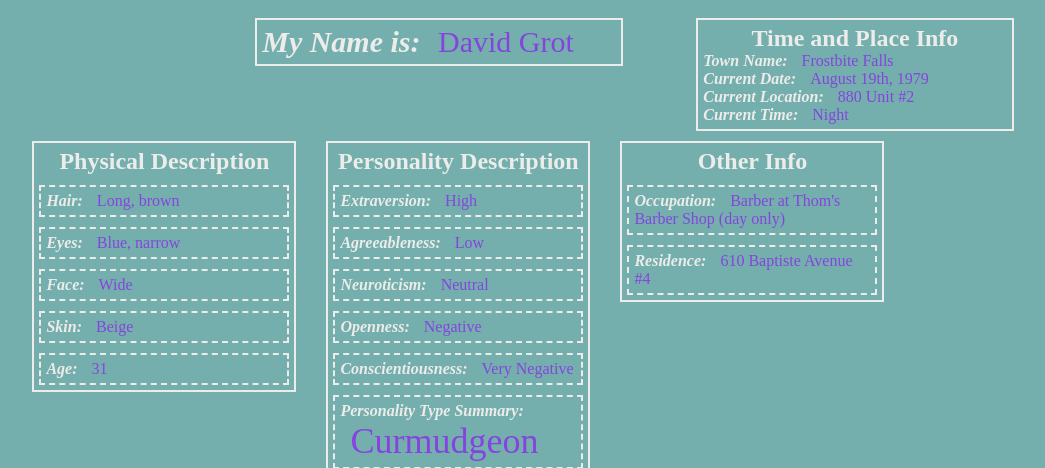
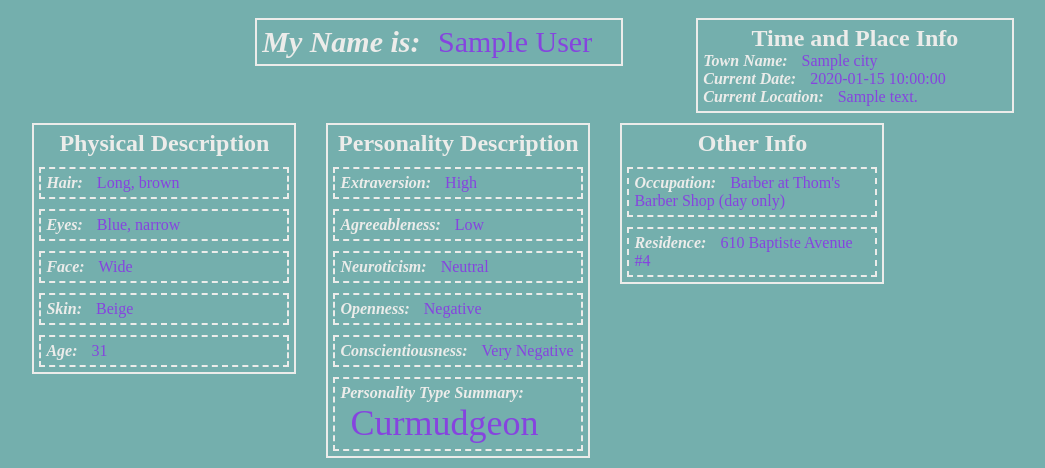
Before and after one commit to james-owen-ryan/bad_news_live, a Flask app: template backend/app/templates/actor.html in a window 1280 px wide. Shown: the top 468 px of the page, without its empty margins (132-1177 px from the left). Run offline with Flask 2, Linux system fonts and the light colour scheme; the template is opened without the code that fills it: most values are stand-ins (such as "Sample title", 1, 10 or a date in 2020); parts of the project's set-up code (start-up, migrations or seed data) failed here and were passed over; some web fonts are replaced.

Commit message:
Hooked some of the display text into the simulation

```diff
--- a/backend/app/templates/actor.html
+++ b/backend/app/templates/actor.html
@@ -2,7 +2,7 @@
 <html>
 <head>
 	<meta charset="utf-8">
-	<title>Wizard Interface // Bad News</title>
+	<title>Actor Interface // Bad News</title>
 	<link rel="stylesheet" href="{{ url_for('static', filename='main.css') }}">
 
 <script>
@@ -16,26 +16,22 @@
 	<div id="topAreaDiv">
 		<div id="whoAmIDiv" class="mainDiv">
 			<span class="topic">My Name is:</span>
-			<span class="dynamicData"> David Grot</span>
+			<span class="dynamicData">{{ interlocutor.full_name }}</span>
 		</div>
 
 		<div id="timeAndPlaceInfo" class="mainDiv">
 			<div class="mainDivTitle">Time and Place Info</div>
 			<div id="townNameDiv">
 				<span class="topic">Town Name:</span>
-				<span class="dynamicData">Frostbite Falls</span>
+				<span class="dynamicData">{{ player.city.name }}</span>
 			</div>
 			<div id="currentDateDiv">
 				<span class="topic">Current Date:</span>
-				<span class="dynamicData">August 19th, 1979</span>
+				<span class="dynamicData">{{ player.game.sim.date }}</span>
 			</div>
 			<div id="currentLocationDiv">
 				<span class="topic">Current Location:</span>
-				<span class="dynamicData">880 Unit #2</span>
-			</div>
-			<div id="currentTimeDiv">
-				<span class="topic">Current Time:</span>
-				<span class="dynamicData">Night</span>
+				<span class="dynamicData">{{ player.location.address }}</span>
 			</div>
 		</div>
 	</div>
```
